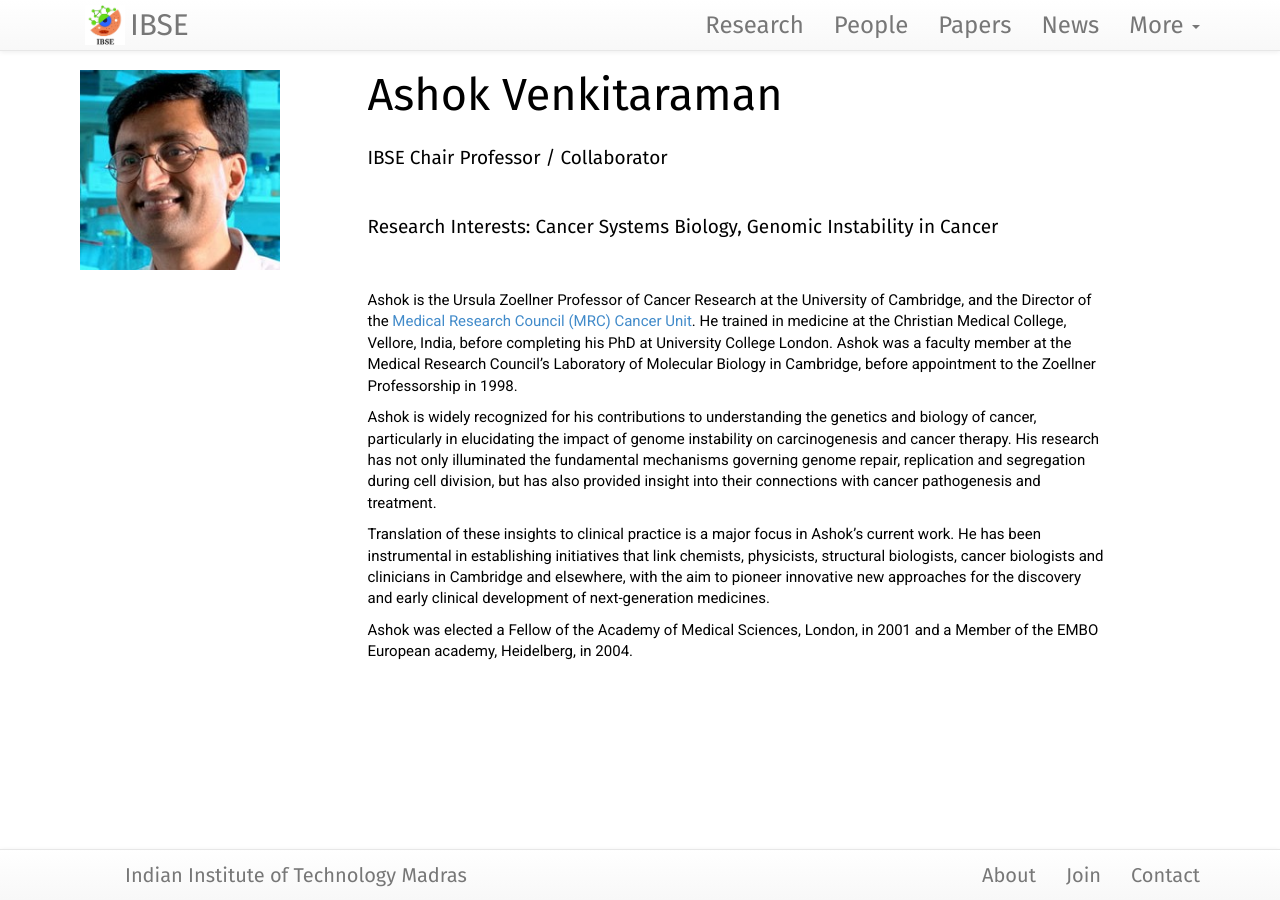
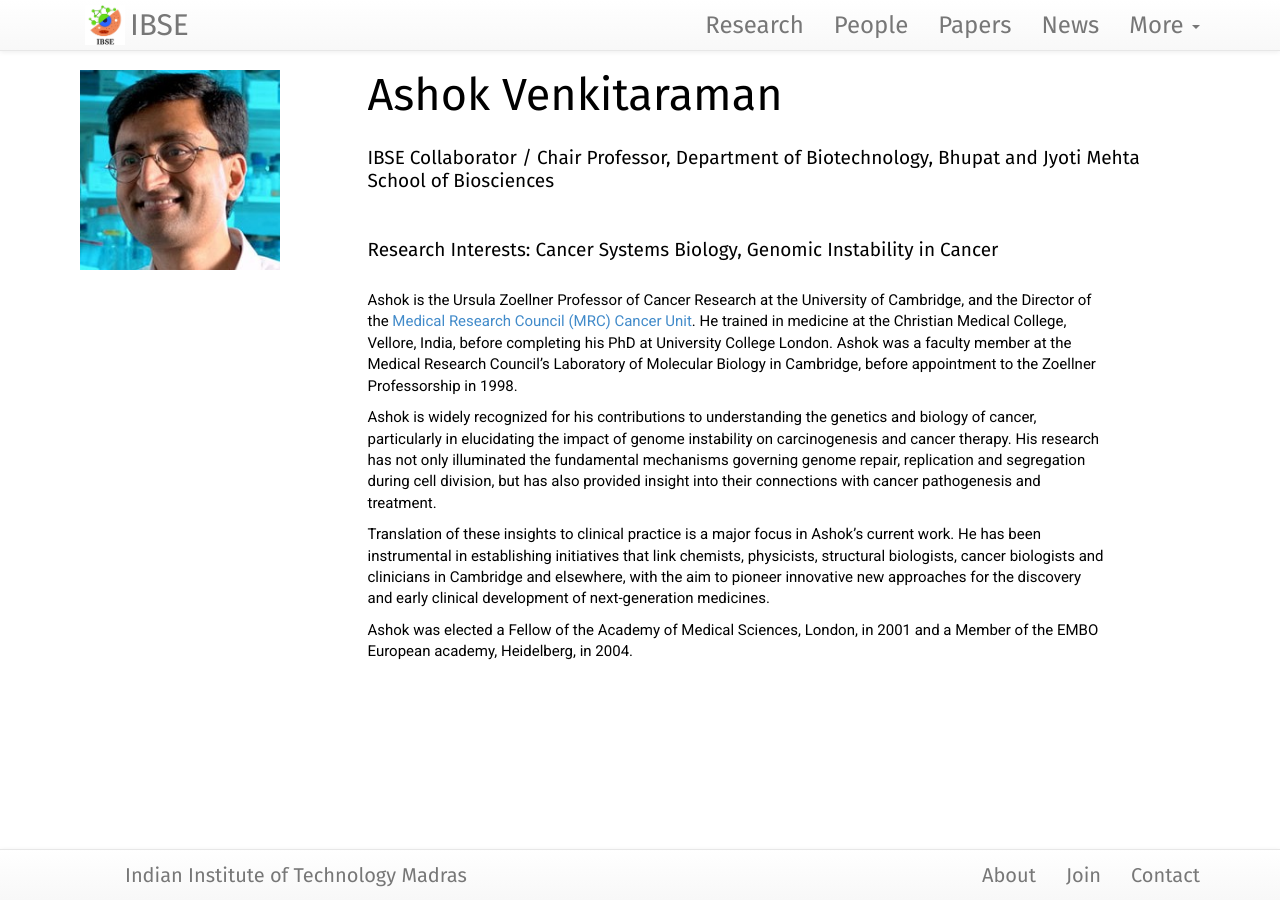
Before and after one commit to philge/ibse-iitm.github.io, a Jekyll site: the page built from team/_posts/2016-08-01-Ashok Venkitaraman.md, in a window 1280 px wide. Built offline with Jekyll 4.4.1, drawn with Linux system fonts in a browser that asks for light colours; nearby versions of some CDN libraries.

Commit message:
Update 2016-08-01-Ashok Venkitaraman.md

```diff
--- a/team/_posts/2016-08-01-Ashok Venkitaraman.md
+++ b/team/_posts/2016-08-01-Ashok Venkitaraman.md
@@ -1,7 +1,7 @@
 ---
 layout: member
 title: "Ashok Venkitaraman"
-position: Chair Professor / Collaborator
+position: Collaborator / Chair Professor, Department of Biotechnology, Bhupat and Jyoti Mehta School of Biosciences
 department: Director, MRC Cancer Unit, University of Cambridge (UK)
 interests: Cancer Systems Biology, Genomic Instability in Cancer
 image: /assets/images/people/ashok-venkitaraman.jpg
```
